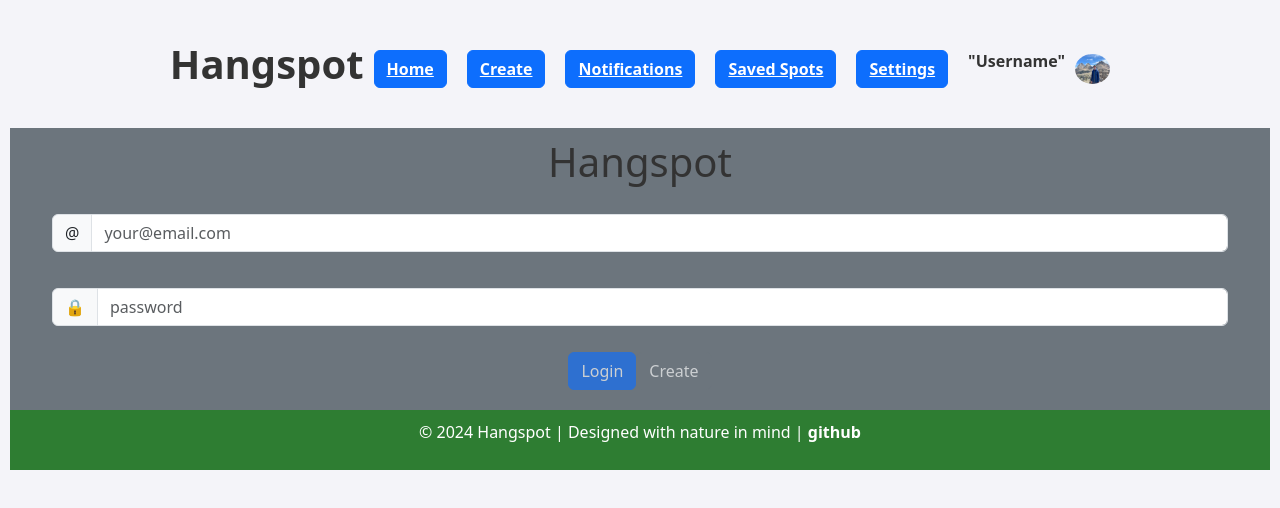
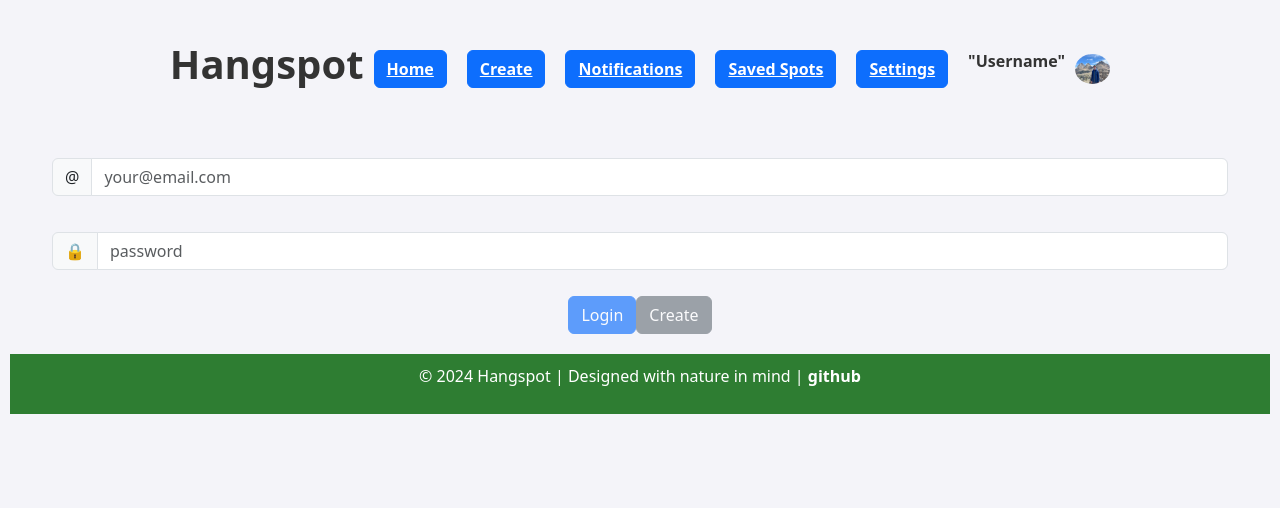
Before and after one commit to ianjrobertson/startup, a React (Vite) app: page / in a window 1280 px wide. Shown: the top 508 px of the page. Built offline with nearby package versions, Linux system fonts and the light colour scheme.

Commit message:
Login/create/logout service working

```diff
--- a/src/main/login/authenticated.jsx
+++ b/src/main/login/authenticated.jsx
@@ -1,5 +1,6 @@
 import React from 'react';
 import { useNavigate } from 'react-router-dom';
+import { Spot } from '../spot/spot';
 
 import Button from 'react-bootstrap/Button';
 
@@ -21,13 +22,13 @@ export function Authenticated(props) {
 
   return (
     <div>
-      <div className='playerName'>{props.userName}</div>
-      <Button variant='primary' onClick={() => navigate('/play')}>
-        Play
-      </Button>
       <Button variant='secondary' onClick={() => logout()}>
         Logout
       </Button>
+      <Spot></Spot>
+      <Spot></Spot>
+      <Spot></Spot>
+      <Spot></Spot>
     </div>
   );
 }
--- a/src/main/login/login.jsx
+++ b/src/main/login/login.jsx
@@ -6,9 +6,9 @@ import { AuthState } from './authState';
 
 export function Login({ userName, authState, onAuthChange }) {
   return (
-    <main className='container-fluid bg-secondary text-center'>
+    <main className='container-fluid text-center'>
       <div>
-        {authState !== AuthState.Unknown && <h1>Hangspot</h1>}
+        {authState !== AuthState.Unknown}
         {authState === AuthState.Authenticated && (
           <Authenticated userName={userName} onLogout={() => onAuthChange(userName, AuthState.Unauthenticated)} />
         )}
```
